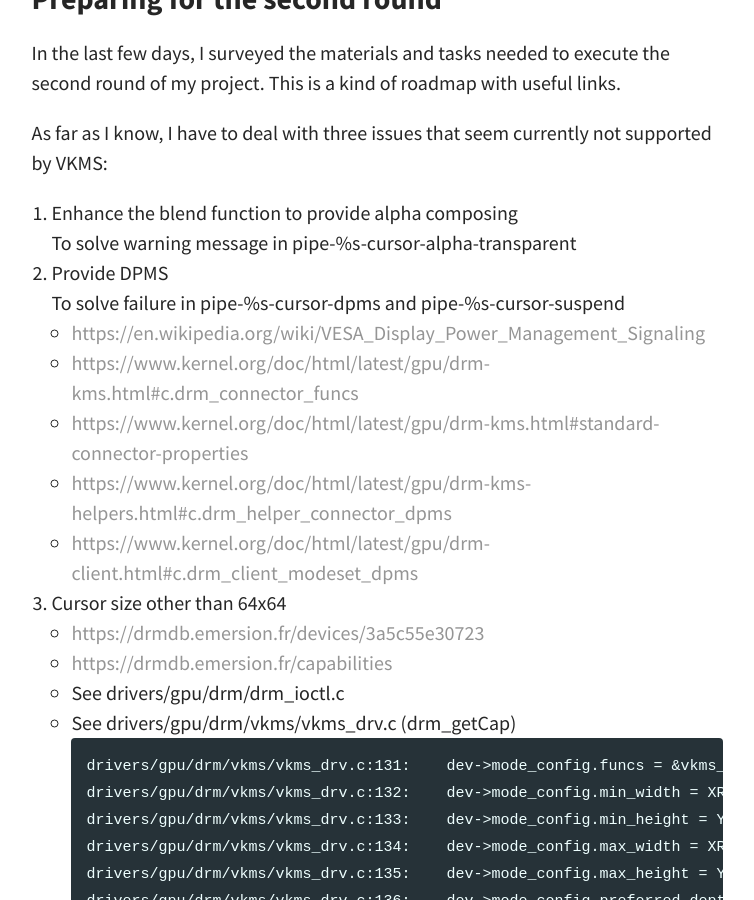
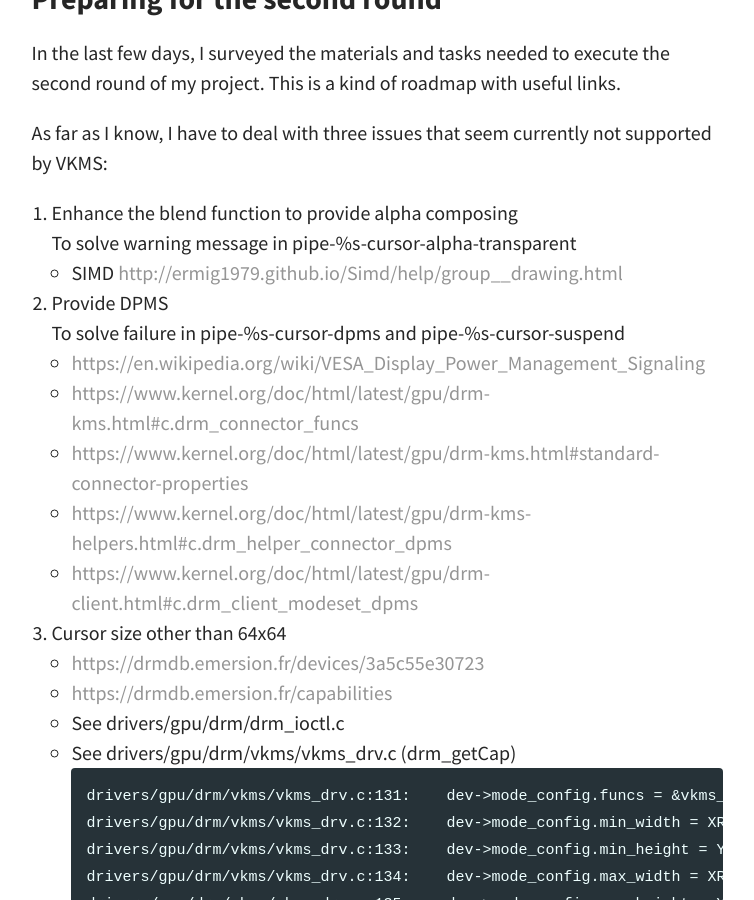
Before and after one commit to melissawen/melissawen.github.io, a Jekyll site: the page built from _posts/2020-07-06-first-round.md, in a window 1280 px wide and 900 px high, scrolled down 1633 px. Shown: the whole window, without its empty margins (263-1017 px from the left). Built offline with Jekyll 4.4.1, drawn with Linux system fonts in a browser that asks for light colours.

Commit message:
add SIMD ref last post

```diff
--- a/_posts/2020-07-06-first-round.md
+++ b/_posts/2020-07-06-first-round.md
@@ -62,6 +62,7 @@ supported by VKMS:
 
 1. Enhance the blend function to provide alpha composing
 To solve warning message in pipe-%s-cursor-alpha-transparent
+* SIMD <http://ermig1979.github.io/Simd/help/group__drawing.html>
 2. Provide DPMS
 To solve failure in pipe-%s-cursor-dpms and pipe-%s-cursor-suspend
 * <https://en.wikipedia.org/wiki/VESA_Display_Power_Management_Signaling>
```
